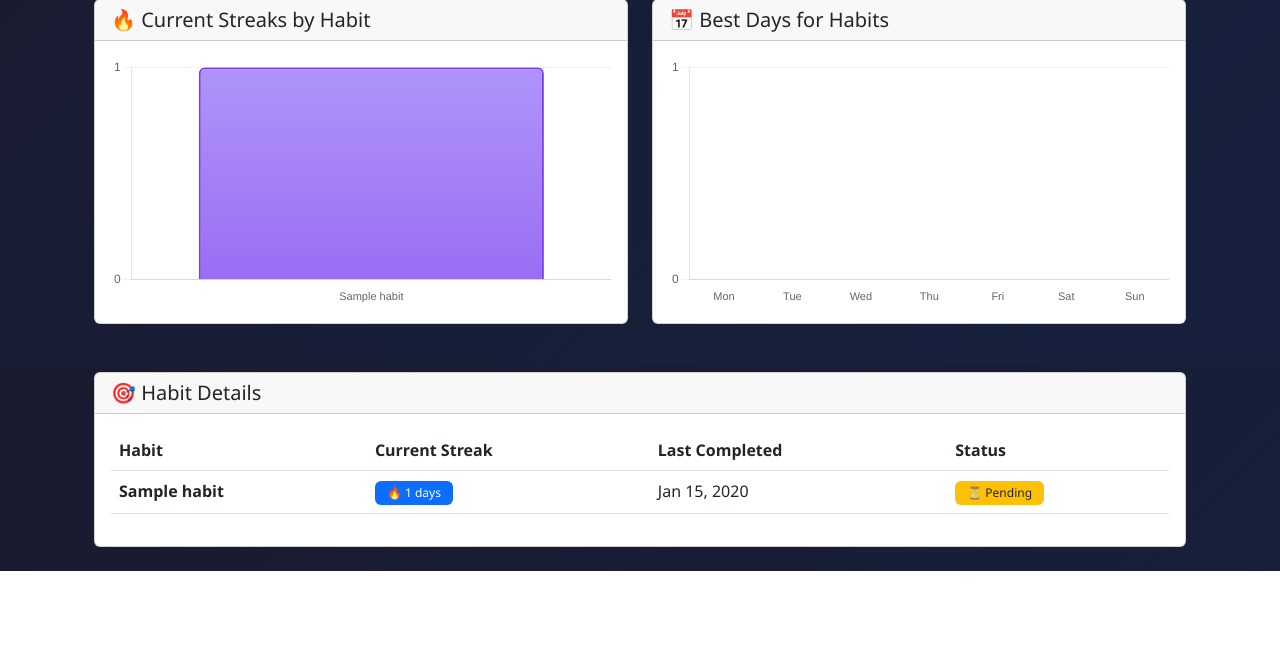
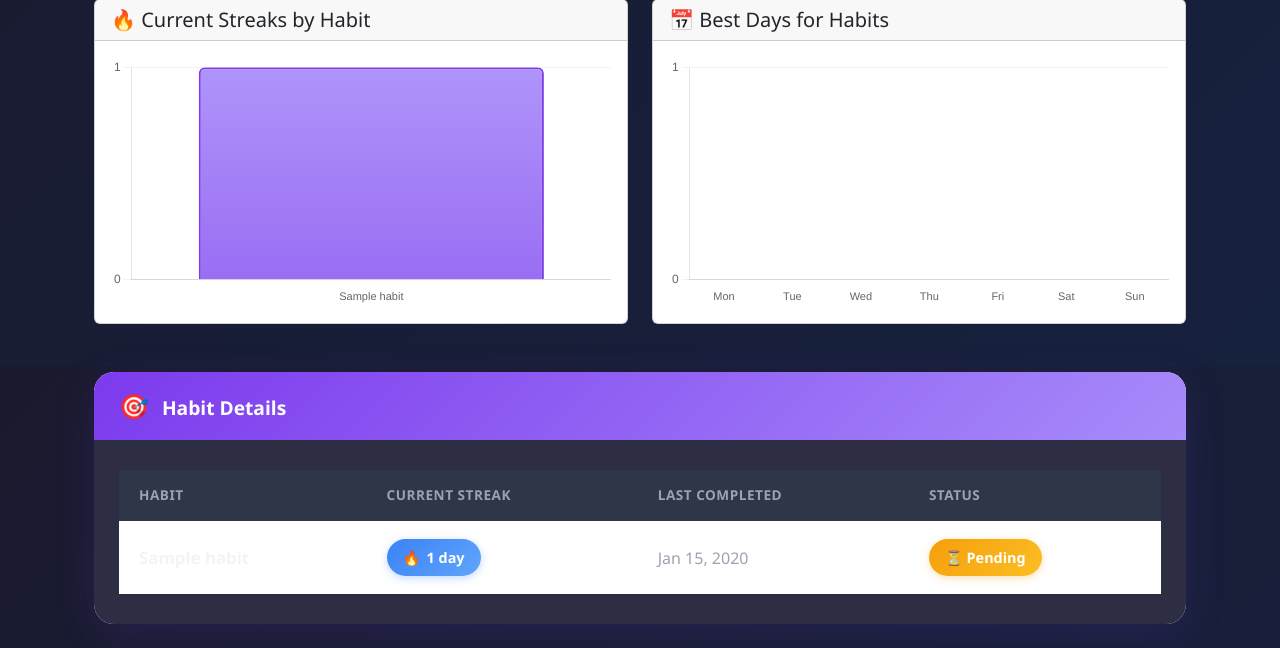
Before and after one commit to pav-vil/habit-tracker-app, a Flask app: page /stats/ in a window 1280 px wide. Shown: the part 2034-2682 px from the top of the page. Before the commit the page ends 2605 px from the top, so only its background shows below. Run offline with Flask 3, Linux system fonts and the light colour scheme; a user stored in the database is signed in; tables that the repository leaves empty hold one stand-in row (values such as "Sample post"); data that the repository does not hold is empty; some libraries are stand-ins or nearby versions.

Commit message:
Enhance habit details table with premium gradient styling
Transform habit details table to match app's premium aesthetic:
- Purple gradient card header with white text and emoji
- Light purple gradient body background
- Sticky table headers with uppercase styling
- Interactive row hover effects with scale transform
- Gradient status badges (green=done, orange=pending, gray=not started)
- Blue gradient streak badges with hover scale effect
- Dark mode support for all table elements
- Enhanced shadows and rounded corners

🤖 Generated with [Claude Code](https://claude.com/claude-code)

Co-Authored-By: Claude Sonnet 4.5 <noreply@anthropic.com>

```diff
--- a/templates/stats.html
+++ b/templates/stats.html
@@ -227,14 +227,17 @@
     <!-- Habits Table -->
     <div class="row">
         <div class="col-12">
-            <div class="card">
-                <div class="card-header">
-                    <h2 class="mb-0 h5"><span aria-hidden="true">🎯</span> Habit Details</h2>
+            <div class="card" style="border: none; border-radius: 20px; box-shadow: 0 10px 40px rgba(124, 58, 237, 0.15); overflow: hidden;">
+                <div class="card-header" style="background: linear-gradient(135deg, #7c3aed 0%, #a78bfa 100%); border: none; padding: 20px 25px;">
+                    <h2 class="mb-0 h5" style="color: white; font-weight: 600; font-size: 1.2rem;">
+                        <span aria-hidden="true" style="font-size: 1.5rem; margin-right: 8px;">🎯</span>
+                        Habit Details
+                    </h2>
                 </div>
-                <div class="card-body">
+                <div class="card-body habit-details-body">
                     {% if habits %}
                     <div class="table-responsive">
-                        <table class="table table-hover" aria-label="Detailed habit statistics">
+                        <table class="table habit-details-table" aria-label="Detailed habit statistics">
                             <thead>
                                 <tr>
                                     <th scope="col">Habit</th>
@@ -246,11 +249,13 @@
                             <tbody>
                                 {% for habit in habits %}
                                 <tr>
-                                    <td><strong>{{ habit.name }}</strong></td>
+                                    <td><strong class="habit-name-text">{{ habit.name }}</strong></td>
                                     <td>
-                                        <span class="badge bg-primary">🔥 {{ habit.streak_count }} days</span>
+                                        <span class="streak-badge-table">
+                                            <span aria-hidden="true">🔥</span> {{ habit.streak_count }} day{% if habit.streak_count != 1 %}s{% endif %}
+                                        </span>
                                     </td>
-                                    <td>
+                                    <td class="last-completed-cell">
                                         {% if habit.last_completed %}
                                             {{ habit.last_completed.strftime('%b %d, %Y') }}
                                         {% else %}
@@ -259,11 +264,11 @@
                                     </td>
                                     <td>
                                         {% if habit.last_completed == now.date() %}
-                                            <span class="badge bg-success">✓ Done today</span>
+                                            <span class="status-badge status-done">✓ Done today</span>
                                         {% elif habit.streak_count > 0 %}
-                                            <span class="badge bg-warning text-dark">⏳ Pending</span>
+                                            <span class="status-badge status-pending">⏳ Pending</span>
                                         {% else %}
-                                            <span class="badge bg-secondary">Not started</span>
+                                            <span class="status-badge status-not-started">Not started</span>
                                         {% endif %}
                                     </td>
                                 </tr>
@@ -281,6 +286,164 @@
             </div>
         </div>
     </div>
+
+    <style>
+    /* Habit Details Table Styling */
+    .habit-details-body {
+        background: linear-gradient(135deg, #faf5ff 0%, #ffffff 100%);
+        padding: 30px 25px;
+    }
+
+    body.dark-mode .habit-details-body {
+        background: var(--card-bg);
+    }
+
+    .habit-details-table {
+        margin-bottom: 0;
+        border-collapse: separate;
+        border-spacing: 0;
+    }
+
+    .habit-details-table thead th {
+        background: white;
+        color: #6b7280;
+        font-weight: 700;
+        font-size: 0.85rem;
+        text-transform: uppercase;
+        letter-spacing: 0.5px;
+        padding: 15px 20px;
+        border: none;
+        position: sticky;
+        top: 0;
+        z-index: 10;
+    }
+
+    body.dark-mode .habit-details-table thead th {
+        background: #2d3748;
+        color: #9ca3af;
+    }
+
+    .habit-details-table tbody tr {
+        transition: all 0.3s ease;
+        border-bottom: 1px solid #f3f4f6;
+    }
+
+    body.dark-mode .habit-details-table tbody tr {
+        border-bottom: 1px solid #374151;
+    }
+
+    .habit-details-table tbody tr:hover {
+        background: linear-gradient(135deg, rgba(124, 58, 237, 0.05) 0%, rgba(167, 139, 250, 0.05) 100%);
+        transform: scale(1.01);
+        box-shadow: 0 2px 8px rgba(124, 58, 237, 0.1);
+    }
+
+    .habit-details-table tbody td {
+        padding: 18px 20px;
+        vertical-align: middle;
+        border: none;
+    }
+
+    .habit-name-text {
+        color: #1f2937;
+        font-size: 1.05rem;
+        font-weight: 600;
+    }
+
+    body.dark-mode .habit-name-text {
+        color: #f3f4f6 !important;
+    }
+
+    .last-completed-cell {
+        color: #6b7280;
+        font-weight: 500;
+    }
+
+    body.dark-mode .last-completed-cell {
+        color: #9ca3af !important;
+    }
+
+    /* Streak Badge in Table */
+    .streak-badge-table {
+        display: inline-flex;
+        align-items: center;
+        gap: 6px;
+        background: linear-gradient(135deg, #3b82f6 0%, #60a5fa 100%);
+        color: white;
+        padding: 8px 16px;
+        border-radius: 20px;
+        font-weight: 600;
+        font-size: 0.9rem;
+        box-shadow: 0 2px 8px rgba(59, 130, 246, 0.3);
+        transition: all 0.2s ease;
+    }
+
+    .streak-badge-table:hover {
+        transform: scale(1.05);
+        box-shadow: 0 4px 12px rgba(59, 130, 246, 0.4);
+    }
+
+    /* Status Badges */
+    .status-badge {
+        display: inline-flex;
+        align-items: center;
+        gap: 6px;
+        padding: 8px 16px;
+        border-radius: 20px;
+        font-weight: 600;
+        font-size: 0.9rem;
+        transition: all 0.2s ease;
+    }
+
+    .status-badge:hover {
+        transform: scale(1.05);
+    }
+
+    .status-done {
+        background: linear-gradient(135deg, #10b981 0%, #34d399 100%);
+        color: white;
+        box-shadow: 0 2px 8px rgba(16, 185, 129, 0.3);
+    }
+
+    .status-done:hover {
+        box-shadow: 0 4px 12px rgba(16, 185, 129, 0.4);
+    }
+
+    .status-pending {
+        background: linear-gradient(135deg, #f59e0b 0%, #fbbf24 100%);
+        color: white;
+        box-shadow: 0 2px 8px rgba(245, 158, 11, 0.3);
+    }
+
+    .status-pending:hover {
+        box-shadow: 0 4px 12px rgba(245, 158, 11, 0.4);
+    }
+
+    .status-not-started {
+        background: linear-gradient(135deg, #6b7280 0%, #9ca3af 100%);
+        color: white;
+        box-shadow: 0 2px 8px rgba(107, 114, 128, 0.3);
+    }
+
+    .status-not-started:hover {
+        box-shadow: 0 4px 12px rgba(107, 114, 128, 0.4);
+    }
+
+    /* Responsive adjustments */
+    @media (max-width: 768px) {
+        .habit-details-table thead th,
+        .habit-details-table tbody td {
+            padding: 12px 10px;
+            font-size: 0.9rem;
+        }
+
+        .streak-badge-table,
+        .status-badge {
+            font-size: 0.8rem;
+            padding: 6px 12px;
+        }
+    }
+    </style>
 
 </div>
 
```
